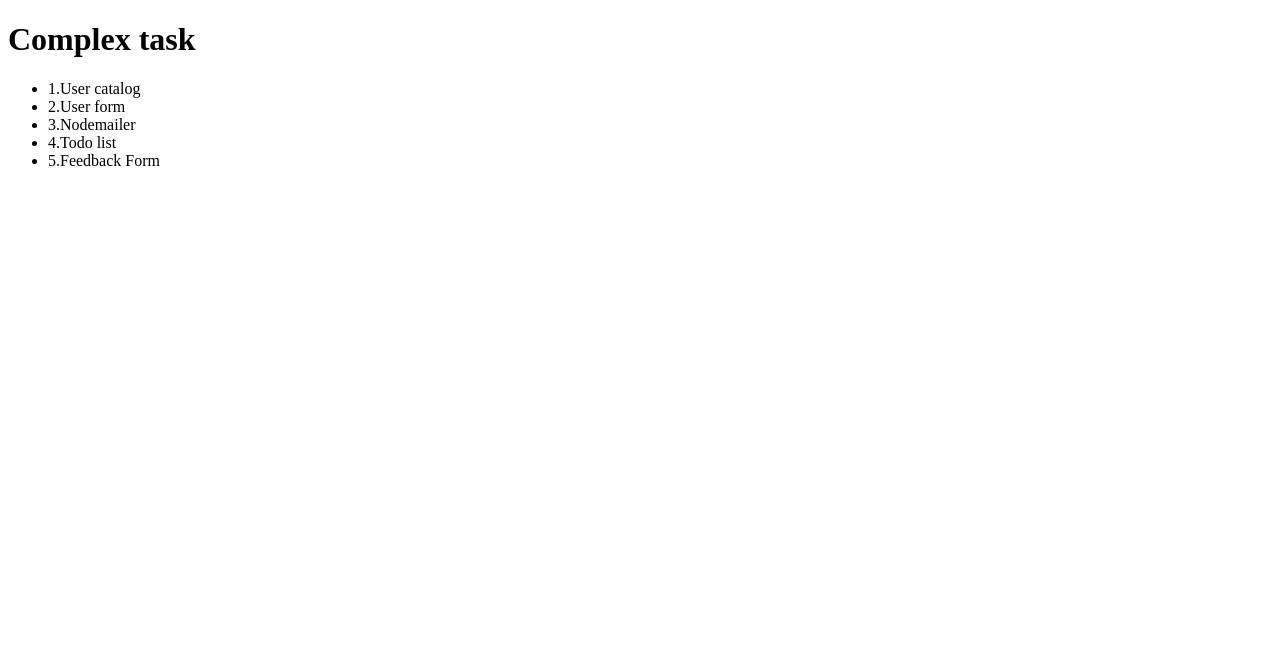
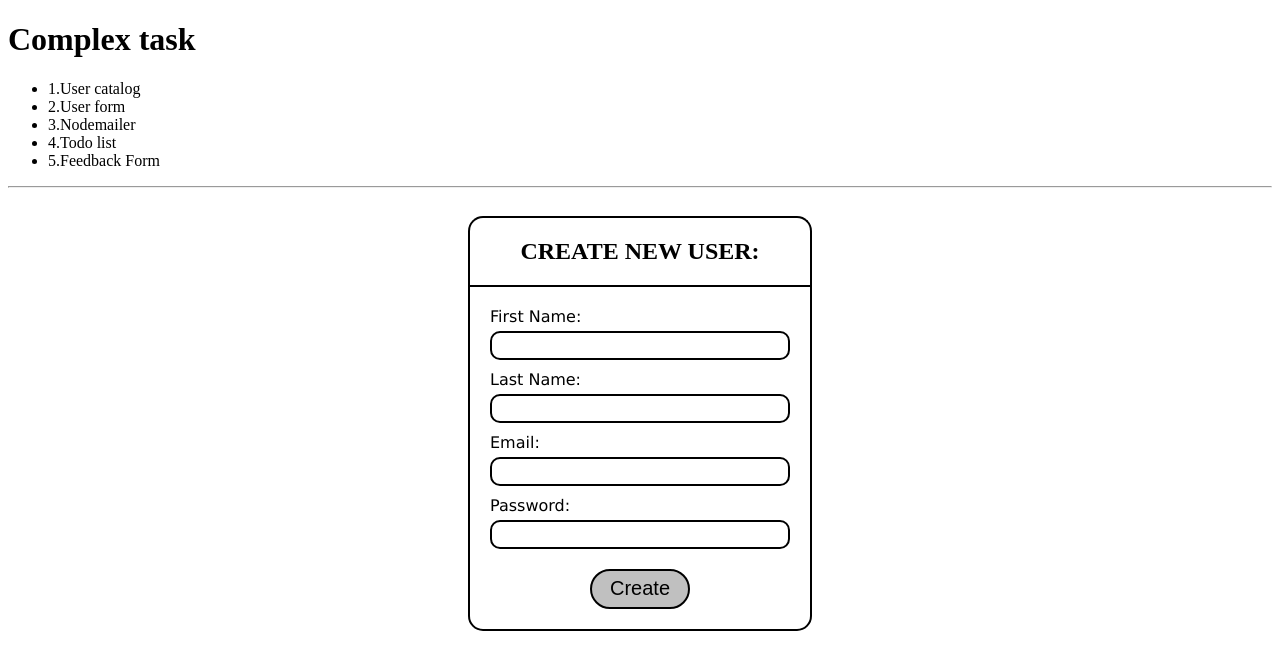
Before and after one commit to some-account11/complex-task, an Angular app in the folder angular-app/: page / in a window 1280 px wide. Shown: the top 670 px of the page. Built offline with nearby package versions, Linux system fonts and the light colour scheme.

Commit message:
user-form v1.0

```diff
--- a/angular-app/src/app/app.component.html
+++ b/angular-app/src/app/app.component.html
@@ -9,3 +9,5 @@
   <li>4.Todo list</li>
   <li>5.Feedback Form</li>
 </ul>
+<hr/>
+<app-user-form></app-user-form>
--- /dev/null
+++ b/angular-app/src/app/data.service.ts
@@ -0,0 +1,17 @@
+import { Injectable } from '@angular/core';
+
+@Injectable({
+  providedIn: 'root'
+})
+
+export class DataService {
+  private data: string[] = [];
+
+  getData(): string[] {
+    return this.data;
+  }
+
+  addData(user: string){
+    this.data.push(user);
+  }
+}
--- a/angular-app/src/app/user-form/user-form.component.html
+++ b/angular-app/src/app/user-form/user-form.component.html
@@ -1 +1,28 @@
-<p>user-form works!</p>
+<section class="user-form">
+  <h1 class="user-form__title">Create new user:</h1>
+  <div class="user-form__wrapper">
+    <div class="user-form__item">
+      <label for="first-name">First Name:</label>
+      <input id="first-name" title="Please enter a first name" name="first-name" class="user-form__input" type="text"/>
+      <span id="first-name-subtitle" class="user-form__subtitle"></span>
+    </div>
+    <div class="user-form__item">
+      <label for="last-name">Last Name:</label>
+      <input id="last-name" title="Please enter a last name" class="user-form__input" type="text"/>
+      <span id="last-name-subtitle" class="user-form__subtitle"></span>
+    </div>
+    <div class="user-form__item">
+      <label for="email">Email:</label>
+      <input id="email" title="Please enter a email" class="user-form__input" type="text"/>
+      <span id="email-subtitle" class="user-form__subtitle"></span>
+    </div>
+    <div class="user-form__item">
+      <label for="password">Password:</label>
+      <input id="password" title="Please enter a password" class="user-form__input" type="password"/>
+      <span id="password-subtitle" class="user-form__subtitle"></span>
+    </div>
+    <div class="user-form__button">
+      <button (click)="create()" title="Click to create new user">Create</button>
+    </div>
+  </div>
+</section>
--- a/angular-app/src/app/user-form/user-form.component.scss
+++ b/angular-app/src/app/user-form/user-form.component.scss
@@ -0,0 +1,77 @@
+.user-form {
+  width: 100%;
+  padding-top: 20px;
+
+  &__title {
+    border: 2px solid black;
+    border-bottom: none;
+    text-align: center;
+    border-top-right-radius: 15px;
+    border-top-left-radius: 15px;
+    margin: 0 auto;
+    width: 100%;
+    max-width: 300px;
+    padding: 20px;
+    text-transform: uppercase;
+  }
+
+  &__wrapper {
+    width: 100%;
+    max-width: 300px;
+    margin: 0 auto;
+    border: 2px solid black;
+    padding: 20px;
+    border-bottom-right-radius: 15px;
+    border-bottom-left-radius: 15px;
+  }
+
+  &__item {
+    display: flex;
+    flex-direction: column;
+    padding-bottom: 10px;
+    font-family: Verdana, sans-serif;
+
+    label {
+      padding-bottom: 5px;
+    }
+  }
+
+  &__input {
+    padding: 5px;
+    border: 2px solid black;
+    outline: none;
+    border-radius: 10px;
+
+    &:focus {
+      border-color: blue;
+    }
+  }
+
+  &__button {
+    width: 100%;
+    display: flex;
+    justify-content: center;
+    padding-top: 10px;
+
+    button {
+      cursor: pointer;
+      outline: none;
+      width: 100px;
+      height: 40px;
+      border: 2px solid black;
+      border-radius: 20px;
+      color: black;
+      background-color: silver;
+      font-size: 20px;
+
+      &:hover {
+        color: blue;
+        border-color: blue;
+      }
+    }
+  }
+
+  &__subtitle {
+    color: red;
+  }
+}
--- a/angular-app/src/app/user-form/user-form.component.ts
+++ b/angular-app/src/app/user-form/user-form.component.ts
@@ -1,15 +1,101 @@
 import { Component, OnInit } from '@angular/core';
+import {DataService} from '../data.service';
 
 @Component({
   selector: 'app-user-form',
   templateUrl: './user-form.component.html',
-  styleUrls: ['./user-form.component.scss']
+  styleUrls: ['./user-form.component.scss'],
+  providers: [DataService]
 })
+
 export class UserFormComponent implements OnInit {
+  user: string[] = [];
 
-  constructor() { }
+  constructor(private dataService: DataService){}
 
   ngOnInit() {
   }
 
+  create() {
+    //DOM
+    let firstName         = document.querySelector('#first-name'),
+        lastName          = document.querySelector('#last-name'),
+        email             = document.querySelector('#email'),
+        password          = document.querySelector('#password'),
+
+        firstNameSubtitle = document.querySelector('#first-name-subtitle'),
+        lastNameSubtitle  = document.querySelector('#last-name-subtitle'),
+        emailSubtitle     = document.querySelector('#email-subtitle'),
+        passwordSubtitle  = document.querySelector('#password-subtitle'),
+
+        reg               = /^([A-Za-z0-9_\-\.])+\@([A-Za-z0-9_\-\.])+\.([A-Za-z]{2,4})$/,
+
+        checkFirstName    = false,
+        checkLastName     = false,
+        checkEmail        = false,
+        checkPassword     = false;
+
+    // Check First Name
+    if(firstName.value == '') {
+      firstName.style.borderColor = 'red';
+      firstNameSubtitle.innerHTML = 'Enter a first name';
+    } else {
+      firstName.style.borderColor = 'green';
+      firstNameSubtitle.innerHTML = '';
+      checkFirstName = true;
+
+    }
+    // Check Last Name
+    if(lastName.value == '') {
+      lastName.style.borderColor = 'red';
+      lastNameSubtitle.innerHTML = 'Enter a last name';
+    } else {
+      lastName.style.borderColor = 'green';
+      lastNameSubtitle.innerHTML = '';
+      checkLastName = true;
+    }
+    // Check Email
+    if(reg.test(email.value) == false) {
+      email.style.borderColor = 'red';
+      emailSubtitle.innerHTML = 'Please enter the correct email !!!';
+    } else {
+      email.style.borderColor = 'green';
+      emailSubtitle.innerHTML = '';
+      checkEmail = true;
+    }
+    // Check Password
+    if(password.value.length < 6) {
+      password.style.borderColor = 'red';
+      passwordSubtitle.innerHTML = 'Password must be at least 6 characters long !!!';
+    } else {
+      password.style.borderColor = 'green';
+      passwordSubtitle.innerHTML = '';
+      checkPassword = true;
+    }
+
+    // Check All
+    if(checkFirstName && checkLastName && checkEmail && checkPassword) {
+      this.user.push({
+        firstName: firstName.value,
+        lastName: lastName.value,
+        email: email.value,
+        password: password.value
+      });
+      // Push to Data Service
+      this.dataService.addData(this.user);
+      // Alert
+      setTimeout(() => {
+        alert('New User Added !!!');
+        firstName.value = '';
+        lastName.value = '';
+        email.value = '';
+        password.value = '';
+
+        firstName.style.borderColor = 'black';
+        lastName.style.borderColor = 'black';
+        email.style.borderColor = 'black';
+        password.style.borderColor = 'black';
+      }, 500);
+    }
+  }
 }
```
Also changed, not shown: 1 other file (tests, documents, lock files or other folders).
